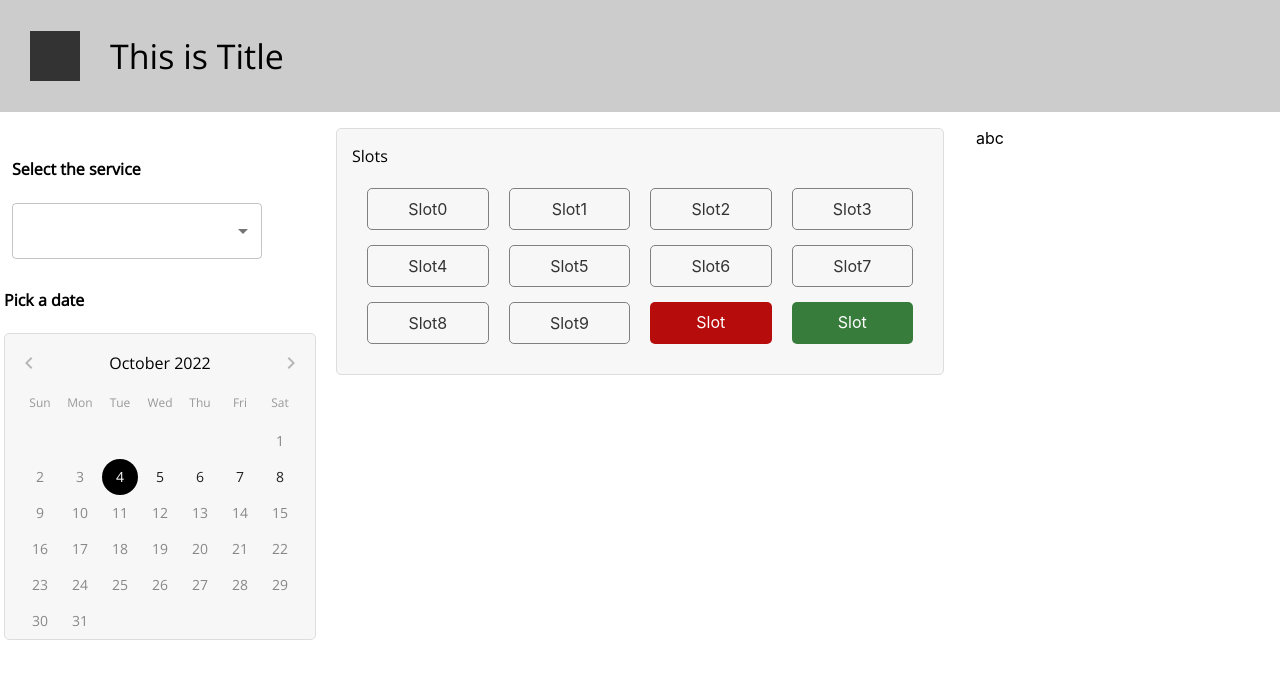
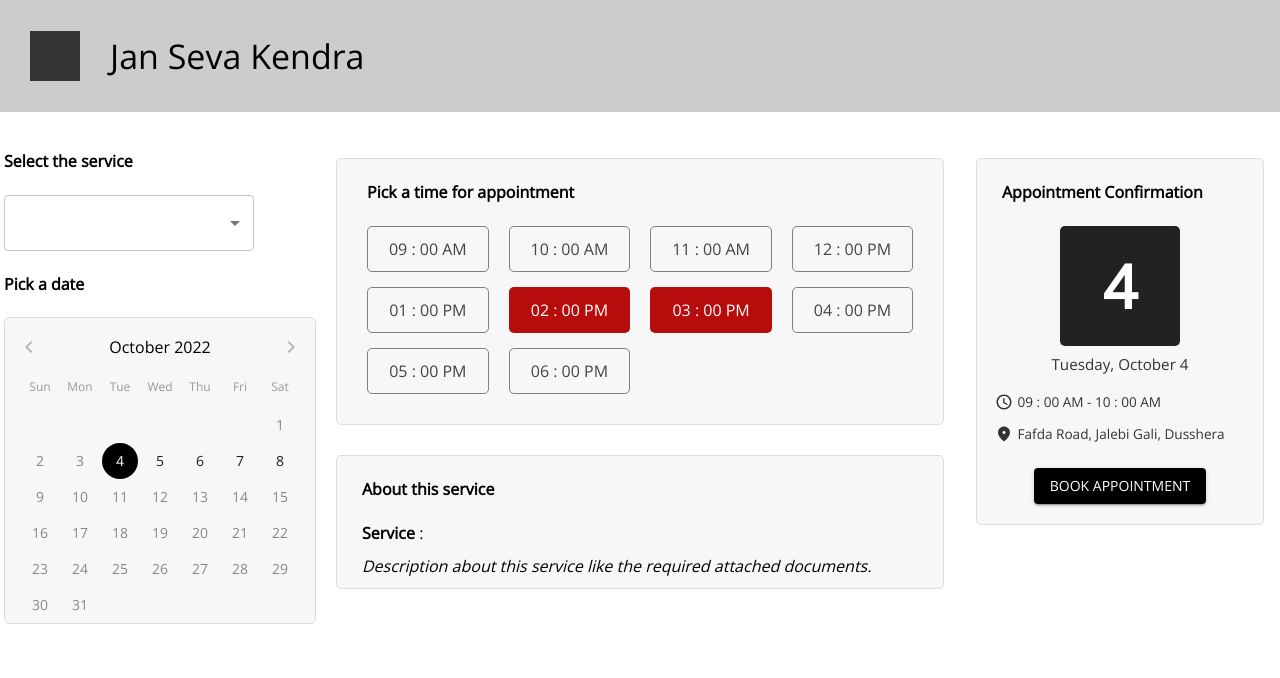
Before and after one commit to himansu9805/SSIP-Hackathon-2022, a React (Create React App) app: page /portal in a window 1280 px wide. Shown: the top 678 px of the page. Built offline with nearby package versions, Linux system fonts and the light colour scheme.

Commit message:
Portal slots, datepicker

```diff
--- a/src/App.css
+++ b/src/App.css
@@ -1,5 +1,7 @@
 @import url('https://fonts.googleapis.com/css?family=Open+Sans&display=swap');
-
+* {
+  font-family: 'Open Sans';
+}
 .headerContainer {
   display: flex;
   background-color: #ccc;
@@ -28,14 +30,18 @@
   border: 1px solid #ddd;
 }
 
-.slotsContainer {
+.slotsContainer, .genericContainer {
   background-color: #f7f7f7;
   border-radius: 5px;
   border: 1px solid #ddd;
-  padding: 15px;
+  padding: 0px 10px 10px 10px;
+  margin: 0;
+}
+.slotsContainer {
+  margin-top: 30px;
+  padding: 0px 15px 15px 15px;
 }
 .slotsGrid {
-  margin-top: 20px;
   padding-left: 15px;
   padding-right: 15px;
   padding-bottom: 15px;
@@ -47,7 +53,7 @@
 .slot {
   padding: 10px 10px;
   border: 1px solid grey;
-  color: #333;
+  color: #444;
   text-align: center;
   border-radius: 5px;
   cursor: pointer;
@@ -58,19 +64,60 @@
 }
 .slot-red {
   background-color: #b70c0c;
-  border: none;
+  border: 1px solid transparent;
   color: #fff;
+  cursor: no-drop;
 }
 .slot-red:hover {
-  background-color: rgb(118, 3, 3);
-  color: #fff;
+  background-color: #b70c0c;
 }
 .slot-green {
   background-color: #387c3b;
-  border: none;
+  border: 1px solid transparent;
   color: #fff;
 }
 .slot-green:hover {
   background-color: #1a501c;
   color: #fff;
 }
+.confirmContainer {
+  margin-top: -100px;
+  padding-bottom: 20px;
+}
+.confirmBody {
+  display: flex;
+  flex-direction: column;
+  align-items: center;
+  justify-content: center;
+  width: 100%;
+  color: #333;
+}
+.confirmDate {
+  height: 120px;
+  width: 120px;
+  display: flex;
+  align-items: center;
+  justify-content: center;
+  background-color: #222;
+  border-radius: 5px;
+}
+.confirmFullDate {
+  width: 100%;
+  text-align: center;
+  font-size: 0.95rem;
+  margin-top: 8px;
+  padding-bottom: 8px;
+}
+.confirmDateDetail {
+  padding-left: 15px;
+  width: 100%;
+  margin-top: 8px;
+  font-size: 0.85rem;
+  display: flex;
+  align-items: center;
+}
+.confirmDateDetail span {
+  display: flex;
+  align-items: center;
+  color: #333;
+}
--- a/src/App.js
+++ b/src/App.js
@@ -10,7 +10,7 @@ function App() {
     palette:{
       primary : {
         main: "#000",
-        dark: "#fff"
+        dark: "#555"
       },
       secondary : {
         main: "#555",
--- /dev/null
+++ b/src/components/AboutAppointment.jsx
@@ -0,0 +1,15 @@
+import { Box, Typography } from '@mui/material'
+import React from 'react'
+
+function AboutAppointment({service, slot}) {
+  return (
+    <div style={{marginLeft: '15px'}}>
+      <Box>
+        <b>Service</b> : &nbsp;{service}
+        <Typography sx={{marginTop: "10px"}} fontStyle="italic">Description about this service like the required attached documents.</Typography>
+      </Box>
+    </div>
+  )
+}
+
+export default AboutAppointment
--- a/src/components/Header.jsx
+++ b/src/components/Header.jsx
@@ -7,7 +7,7 @@ function Header() {
       <div className='headerLogo'></div>
       <div className='headerTitle'>
         <Typography variant='h4'>
-          This is Title
+          Jan Seva Kendra
         </Typography>
       </div>
     </div>
--- a/src/components/Slots.jsx
+++ b/src/components/Slots.jsx
@@ -2,43 +2,66 @@ import { Typography } from '@mui/material';
 import React from 'react'
 import '../App.css';
 
-function Slots() {
+function Slots({ validSlots, announceSlot }) {
+  const [selected, setSelected] = React.useState(false)
+  console.log("[globalSelected] ", selected)
   return (
     <div className='slotsContainer'>
       <div style={{display: 'flex', width: '100%', flexDirection:'column'}}>
-        <Typography>
-          Slots
+        <Typography sx={{marginLeft: "15px", padding:0}}>
+          <h4>Pick a time for appointment</h4>
         </Typography>
         <div className='slotsGrid'>
           {
-            [10, 20, 30, 40, 50, 60, 70, 80, 90, 100].map((slot, i)=>(
-                <Slot text={"Slot"+i} />
+            validSlots.map((slot, i)=>{
+              return (
+                <Slot key={i} i={i}
+                  slot={slot}
+                  announceSlot={announceSlot}
+                  selected = {selected}
+                  selectHandler = {(b)=>{
+                    setSelected(b)
+                    console.log("[selectHandler globalSelect] ",selected)
+                  }}
+                />
               )
-            )
+            })
           }
-          <Slot text="Slot" type={1} />
-          <Slot text="Slot" type={2} />
         </div>
       </div>
     </div>
   )
 }
+export default Slots;
 
-function Slot(props){
-  const type = () => {
-    if(props.type === 1){
-      return "slot-red";
-    } else if(props.type === 2) {
-      return "slot-green";
-    } else {
-      return "";
-    }
+function Slot({i, slot, announceSlot, selected, selectHandler}) {
+  const [localSelected, setLocalSelected] = React.useState(selected)
+  let typeClass=""
+  if (slot.isAvailable === false) {
+    typeClass = "slot-red";
+  } else {
+    typeClass = "";
   }
+  console.log("[localSelected]", localSelected)
   return (
-    <div className={"slot "+type()}>
-      {props.text}
+    <div className={"slot " + typeClass + (slot.isAvailable&&localSelected ? " slot-green" : "")}
+    onClick={() => {
+      if(slot.isAvailable){
+        /* if(selected){
+          selectHandler(false)
+          setLocalSelected(false)
+        } else {
+          selectHandler(true)
+          setLocalSelected(true)
+        } */
+        selectHandler(false)
+        setLocalSelected(!selected)
+        // setLocalSelected(!localSelected)
+        console.log("[localSelected] click", !localSelected)
+        announceSlot(i)
+      }
+    }}>
+      <Typography>{slot.time}</Typography>
     </div>
   )
 }
-
-export default Slots
--- a/src/pages/Portal.jsx
+++ b/src/pages/Portal.jsx
@@ -1,68 +1,127 @@
-import { MenuItem, Select, InputLabel, FormControl, Grid, Typography } from '@mui/material'
+import { Button, Select, FormControl, Grid, Typography } from '@mui/material'
 import { Box } from '@mui/system'
 import React from 'react'
 import DatePick from '../components/DatePick';
 import Header from '../components/Header'
 import Slots from '../components/Slots';
-
+import moment from 'moment'
+import AboutAppointment from '../components/AboutAppointment';
 function Portal() {
-  const [age, setAge] = React.useState('');
-
+  const [service, setService] = React.useState('');
+  const [date, setDate] = React.useState(moment(new Date()));
+  const validSlots = [
+    {time:'09 : 00 AM', isAvailable: true},
+    {time:'10 : 00 AM', isAvailable: true},
+    {time:'11 : 00 AM', isAvailable: true},
+    {time:'12 : 00 PM', isAvailable: true},
+    {time:'01 : 00 PM', isAvailable: true},
+    {time:'02 : 00 PM', isAvailable: false},
+    {time:'03 : 00 PM', isAvailable: false},
+    {time:'04 : 00 PM', isAvailable: true},
+    {time:'05 : 00 PM', isAvailable: true},
+    {time:'06 : 00 PM', isAvailable: true}
+  ]
+  const [slot, setSlot] = React.useState(0);
   const handleChange = (event) => {
-    setAge(event.target.value);
+    setService(event.target.value);
   };
+  const bookAppointment = () => {
+    const dateObj = moment(date)
+    const data = {
+      user: "",
+      service : service,
+      date: ""+dateObj.date()+"/"+(dateObj.month()+1)+"/"+dateObj.year(),
+      slot: "slotId"
+    }
+    console.log(data)
+  }
   return (
     <Box>
       <Header />
       <Box p={2}>
-        <Grid sx={{height: "80vh"}} container columnSpacing={ {md : 4}}>
+        <Grid container columnSpacing={ {md : 4}}>
           <Grid item xs={12} md={3} sx={{ display: "flex",flexDirection: "column", alignItems:"center", justifyContent:"center", padding: 0 }}>
             <div>
-            <FormControl variant="standard" sx={{ m: 1, minWidth: 250 }}>
+              <FormControl variant="standard" sx={{ minWidth: 250 }}>
                 <Typography styles={{ paddingLeft: "10px", paddingTop: "10px" }}><h4>Select the service</h4></Typography>
                 <Select
                   labelId="demo-simple-select-standard-label"
                   id="demo-simple-select-standard"
-                value={age}
+                  value={service}
                   onChange={handleChange}
                   native
-                variant="outlined"
-
-              >
+                  variant="outlined">
                   <option aria-label="None" value="" />
                   <optgroup label="Card Issuance">
                     <option value={1}>Aadhar Card</option>
                     <option value={2}>Ration Card</option>
                   </optgroup>
                   <optgroup label="Certificates">
-                  <option value={1}>Category Certificate</option>
-                  <option value={2}>Option 2</option>
+                    <option value={3}>Category Certificate</option>
+                    <option value={4}>Option 2</option>
                   </optgroup>
                   <optgroup label="Updation">
-                  <option value={1}>Option 1</option>
-                  <option value={2}>Option 2</option>
+                    <option value={5}>Option 1</option>
+                    <option value={6}>Option 2</option>
                   </optgroup>
                 </Select>
               </FormControl>
               <div className='datePickContainer'>
                 <Typography><h4>Pick a date</h4></Typography>
-              <DatePick />
+                <DatePick announceDate={(date)=>setDate(date)} />
               </div>
-            <div style={{height:"500px"}}>
+              <div >
                 &nbsp;
               </div>
             </div>
           </Grid>
           <Grid item xs={12} md={6}>
-            <Slots />
+            <Slots validSlots={validSlots} announceSlot={(i)=>{
+              setSlot(i)
+            }} />
+            <div style={{marginTop:"30px"}} className='genericContainer'>
+              <Typography sx={{ marginLeft: "15px", padding: 0 }}>
+                <h4>About this service</h4>
+              </Typography>
+              <AboutAppointment service={service} slot={validSlots[slot]} />
+            </div>
           </Grid>
           <Grid item xs={12} md={3}>
-            abc
+            <div style={{marginTop:"30px"}} className='genericContainer confirmContainer'>
+              <Typography sx={{ marginLeft: "15px", padding: 0 }}>
+                <h4>Appointment Confirmation</h4>
+              </Typography>
+              <div className='confirmBody'>
+                <div className='confirmDate'>
+                  <Typography variant='h2' sx={{ fontWeight: 'bold', color: "#fff" }}>
+                    { date.date() }
+                  </Typography>
+                </div>
+                <div className='confirmFullDate'>
+                  { date.format('dddd') }, { date.format('MMMM') } { date.date() }
+                </div>
+                <div className='confirmDateDetail'>
+                  <span>
+                    <svg xmlns="http://www.w3.org/2000/svg" height="24" viewBox="0 0 24 24" width="18"><path d="M0 0h24v24H0z" fill="none" /><path fill="#333" d="M11.99 2C6.47 2 2 6.48 2 12s4.47 10 9.99 10C17.52 22 22 17.52 22 12S17.52 2 11.99 2zM12 20c-4.42 0-8-3.58-8-8s3.58-8 8-8 8 3.58 8 8-3.58 8-8 8z" /><path d="M12.5 7H11v6l5.25 3.15.75-1.23-4.5-2.67z" /></svg>
+                  </span>
+                  <span style={{ marginLeft: "05px"}}>
+                    { validSlots[slot].time } { validSlots[slot+1]?.time ? <> -  {validSlots[slot+1]?.time}</> : <></> }
+                  </span>
+                </div>
+                <div className='confirmDateDetail'>
+                  <span>
+                    <svg xmlns="http://www.w3.org/2000/svg" enable-background="new 0 0 24 24" height="24" viewBox="0 0 24 24" width="18"><g><path d="M0,0h24v24H0V0z" fill="none" /></g><g><path  fill="#333" d="M12,2c-4.2,0-8,3.22-8,8.2c0,3.32,2.67,7.25,8,11.8c5.33-4.55,8-8.48,8-11.8C20,5.22,16.2,2,12,2z M12,12c-1.1,0-2-0.9-2-2 c0-1.1,0.9-2,2-2c1.1,0,2,0.9,2,2C14,11.1,13.1,12,12,12z" /></g></svg>
+                  </span>
+                  <span style={{ marginLeft: "05px"}}>
+                    Fafda Road, Jalebi Gali, Dusshera
+                  </span>
+                </div>
+                <br/>
+                <Button variant="contained" onClick={bookAppointment}>Book Appointment</Button>
+              </div>
+            </div>
           </Grid>
         </Grid>
-
-
-
       </Box>
     </Box>
   )
```
Also changed, not shown: src/components/DatePick.jsx (+9 -2 lines), src/pages/Gdx.js (deleted, +0 -23 lines). Lines whose indentation alone changed are shown as unchanged.
